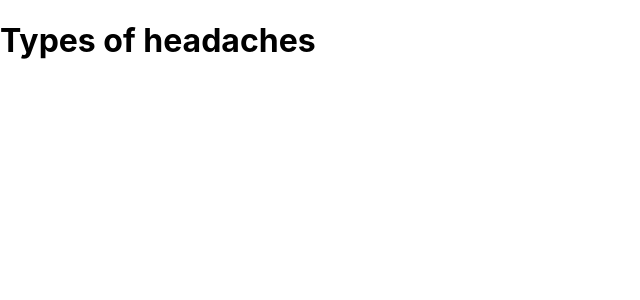
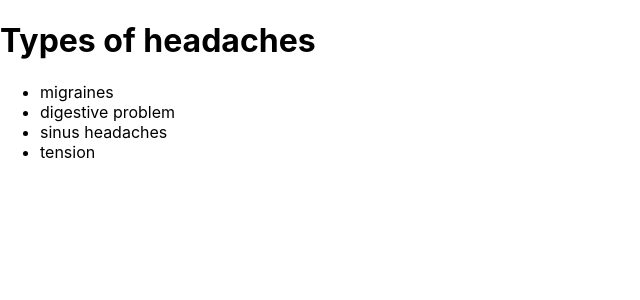
Before and after one commit to jessilyneh/ReactHooks, a React (Create React App) app: page / in a window 1280 px wide. Shown: the top 300 px of the page, without its empty margins (0-640 px from the left). Built offline with nearby package versions, Linux system fonts and the light colour scheme.

Commit message:
useContext to access data from any child components

```diff
--- a/src/App.js
+++ b/src/App.js
@@ -1,9 +1,21 @@
+import { useContext } from "react";
 import "./App.css";
+import { HeadachesContext } from "./index";
 
-function App({ name }) {
+function App() {
+  //any component that is part of the app, because its
+  //been wrapper in the provider, we can read the value of
+  //headache context just calling useContext
+  const { headaches } = useContext(HeadachesContext);
+  console.log(headaches); // a object headaches (4 elements)
   return (
-    <div className="App">
-      <h1>Hello,{name}</h1>
+    <div>
+      <h1>Types of headaches</h1>
+      <ul>
+        {headaches.map((headache) => (
+          <li key={headache.id}>{headache.type}</li>
+        ))}
+      </ul>
     </div>
   );
 }
--- a/src/index.js
+++ b/src/index.js
@@ -1,26 +1,22 @@
 import React, { createContext } from "react";
 import ReactDOM from "react-dom";
 import "./index.css";
+import App from "./App";
 
-export const TreesContext = createContext();
+export const HeadachesContext = createContext();
 
-const trees = [
+//make all this data acessible to all app
+const headaches = [
   { id: "1", type: "migraines" },
   { id: "2", type: "digestive problem" },
   { id: "3", type: "sinus headaches" },
   { id: "4", type: "tension" }
 ];
-export default function App() {
-  return (
-    <div>
-      <h1>Types of headaches</h1>
-    </div>
-  );
-}
 
+// Pass data down to the child components
 ReactDOM.render(
-  <TreesContext.Provider value={{ trees }}>
+  <HeadachesContext.Provider value={{ headaches }}>
     <App />
-  </TreesContext.Provider>,
+  </HeadachesContext.Provider>,
   document.getElementById("root")
 );
```
